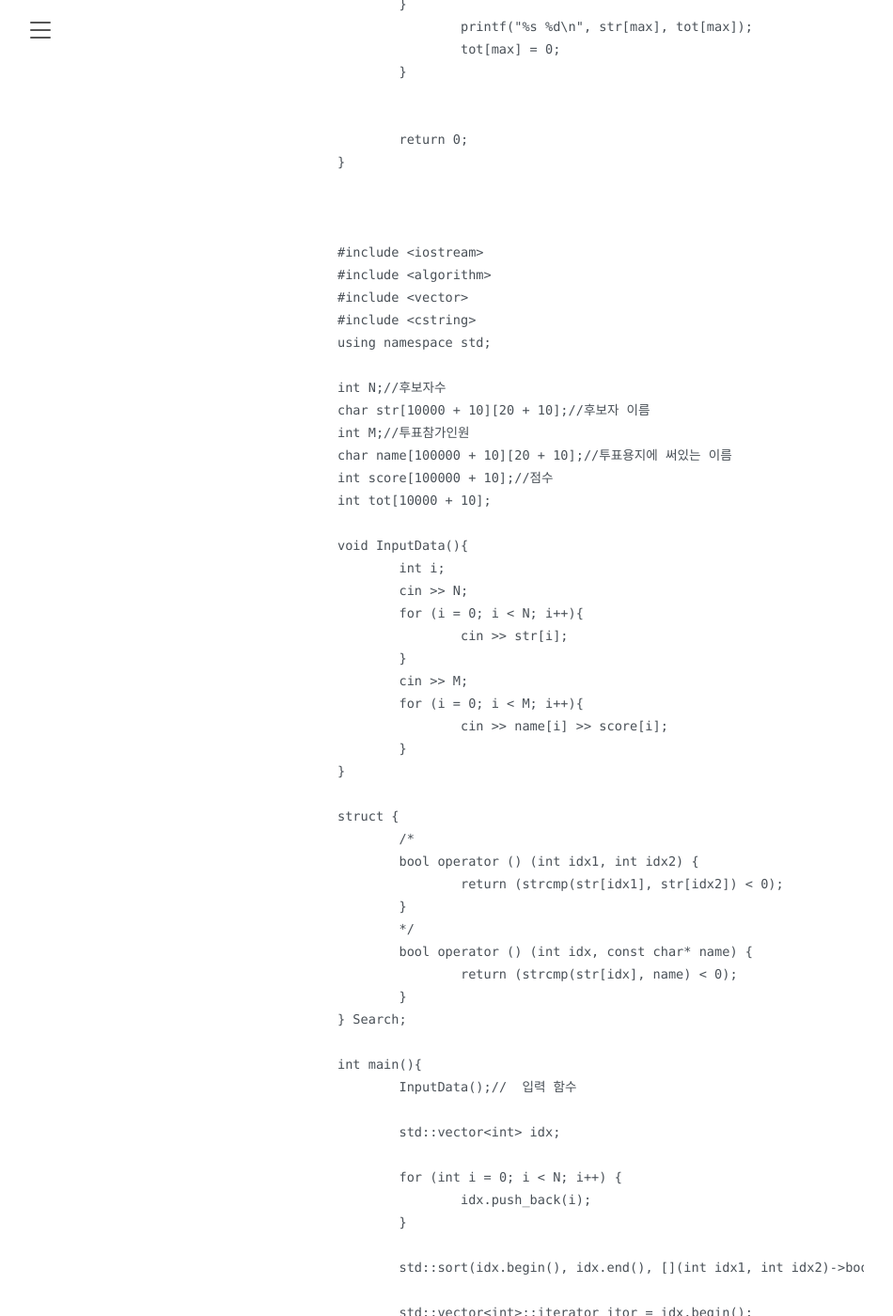
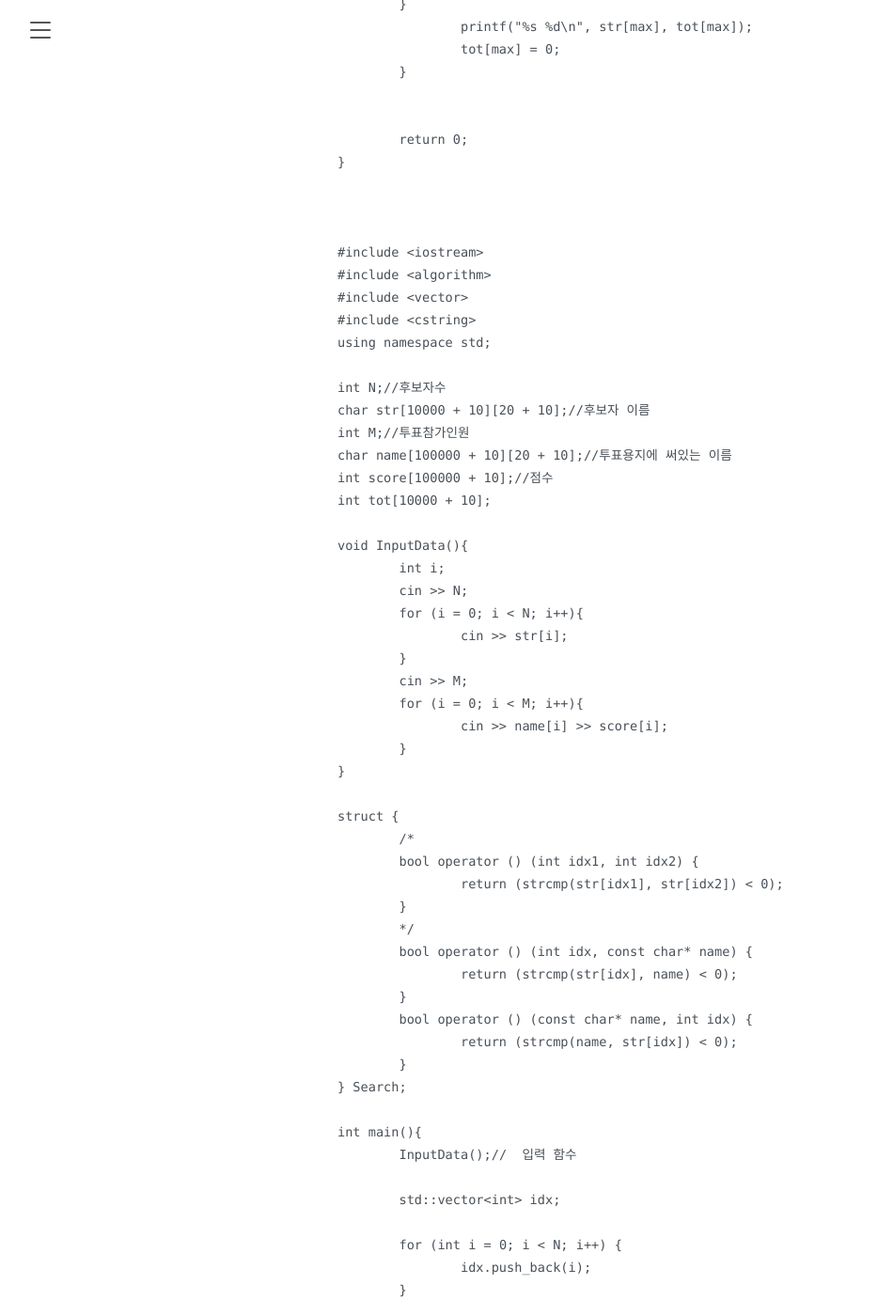
Before and after one commit to nyaooooong/nyaooooong.github.io, a Jekyll site: the page built from _posts/2020-04-22-1.md, in a window 1280 px wide and 1400 px high, scrolled down 3961 px. Shown: the whole window at 94% size, without its empty margins (1-951 px from the left). Built offline with Jekyll 4.4.1, drawn with Linux system fonts in a browser that asks for light colours; some of the changed text lies outside the part shown.

Commit message:
_posts/2020-04-22-1.md updated from https://stackedit.io/

```diff
--- a/_posts/2020-04-22-1.md
+++ b/_posts/2020-04-22-1.md
@@ -211,6 +211,9 @@ struct {
 	bool operator () (int idx, const char* name) {
 		return (strcmp(str[idx], name) < 0);
 	}
+	bool operator () (const char* name, int idx) {
+		return (strcmp(name, str[idx]) < 0);
+	}
 } Search;
 
 int main(){
```
Also changed, not shown: other parts of _posts/2020-04-22-1.md (+5 -1 lines).
